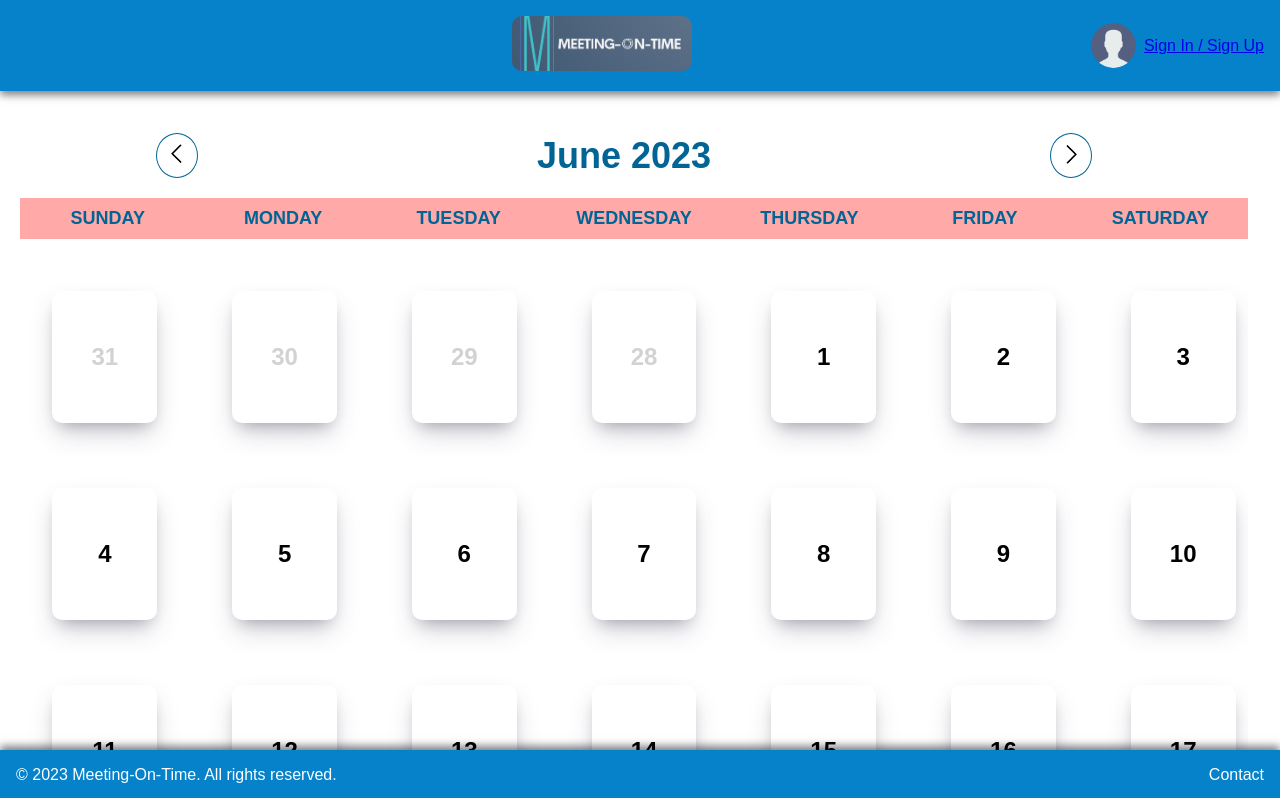
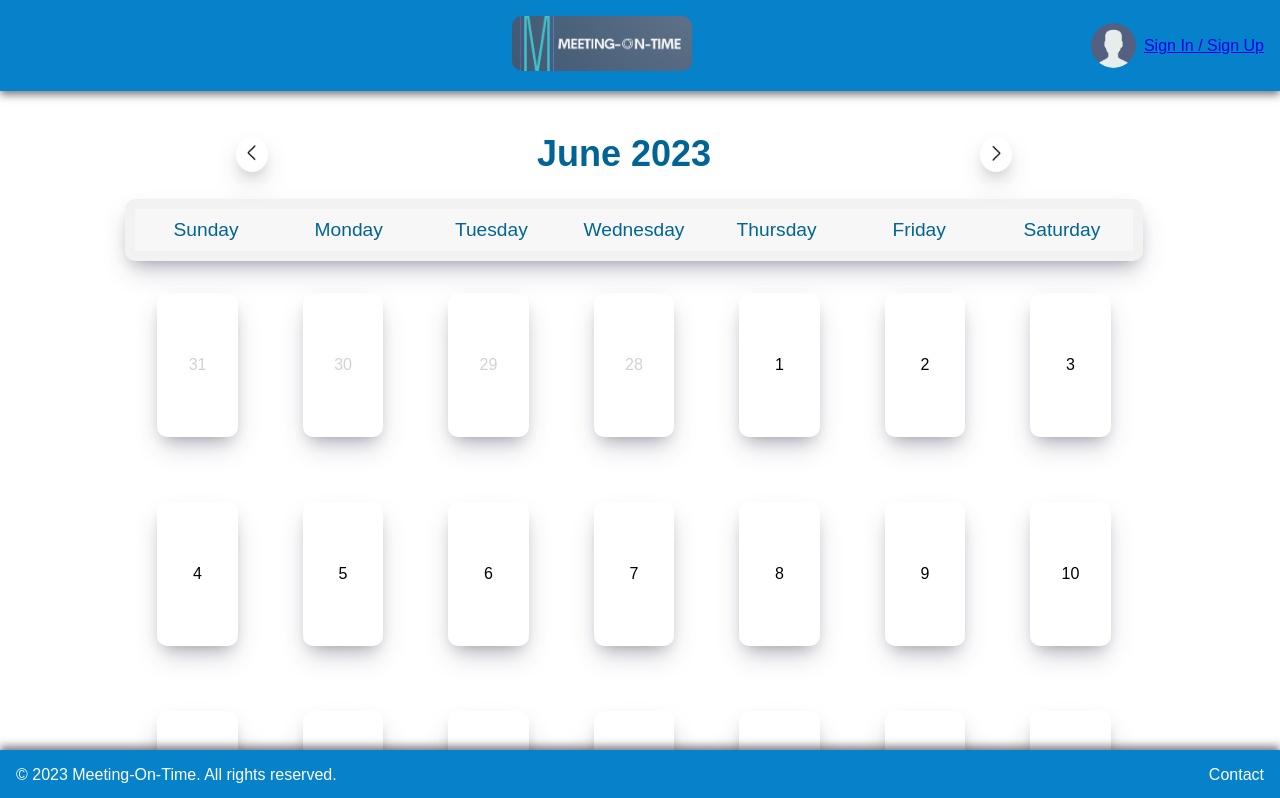
Before and after one commit to Benjamin-Dervieux/Meeting-On-Time, an Angular app: page / in a window 1280 px wide. Shown: the top 798 px of the page. Built offline with nearby package versions, Linux system fonts and the light colour scheme.

Commit message:
calendar css  updated

```diff
--- a/src/app/Components/calendar/calendar.component.css
+++ b/src/app/Components/calendar/calendar.component.css
@@ -2,16 +2,11 @@
   display: flex;
   justify-content: center;
   align-items: center;
-  min-height: 100vh;
-  min-width: 100vh;
   margin-right: 2rem;
 }
 
 .calendar {
-  width: 100%;
-  max-height: 100%;
-  overflow-y: auto;
-  overflow-x: hidden;
+  width: 80%;
   background-color: #fff;
   padding: 10px;
 }
@@ -23,6 +18,7 @@
   margin-bottom: 10px;
   color: #006494;
   font-size: 1.5em;
+  margin-bottom: 1.5rem;
 }
 
 .previousMonthBtn {
@@ -30,14 +26,19 @@
   background-color: white;
   margin-right: 3rem;
   cursor: pointer;
-  border: 0.5px solid #006494;
   border-radius: 50%;
+  box-shadow: rgba(50, 50, 93, 0.25) 0px 13px 27px -5px,
+    rgba(0, 0, 0, 0.3) 0px 8px 16px -8px;
 }
 
 .previousMonthBtn img {
-  width: 2.5rem;
-  height: 2.5rem;
+  width: 2rem;
+  height: 2rem;
   transform: rotate(180deg);
+}
+
+.previousMonthBtn:active {
+  background-color: #006494;
 }
 
 .nextMonthBtn {
@@ -45,88 +46,68 @@
   background-color: white;
   margin-left: 3rem;
   cursor: pointer;
-  border: 0.5px solid #006494;
   border-radius: 50%;
+  box-shadow: rgba(50, 50, 93, 0.25) 0px 13px 27px -5px,
+    rgba(0, 0, 0, 0.3) 0px 8px 16px -8px;
 }
 
 .nextMonthBtn img {
-  width: 2.5rem;
-  height: 2.5rem;
+  width: 2rem;
+  height: 2rem;
+}
+
+.nextMonthBtn:active {
+  background-color: #006494;
 }
 
 .weekdayContainer {
   display: flex;
   justify-content: space-between;
+  width: 100%;
   padding: 10px;
   background-color: #f2f2f2;
-  width: 100%;
-  max-height: 100%;
-  overflow-y: auto;
-  overflow-x: hidden;
-  background-color: #fff;
+  border-radius: 10px;
+  box-shadow: rgba(50, 50, 93, 0.25) 0px 13px 27px -5px,
+    rgba(0, 0, 0, 0.3) 0px 8px 16px -8px;
   padding: 10px;
 }
-
 
 .weekday {
   flex-basis: calc(100% / 7);
   text-align: center;
-  font-weight: bold;
   color: #006494;
   width: 100%;
-  max-height: 100%;
-  overflow-y: auto;
-  overflow-x: hidden;
-  background-color: #ffa9a9;
+  background-color: #f7f7f7;
   padding: 10px;
-  font-size: 18px;
-  font-weight: bold;
-  text-transform: uppercase;
+  font-size: 1.2em;
+  font-weight: 500;
 }
 
 .days {
   display: grid;
   grid-template: repeat(7, 1fr);
   width: 100%;
-  max-height: 100%;
-  overflow-y: auto;
-  overflow-x: hidden;
-  background-color: #fff;
-  padding: 10px;
 }
 
 .week {
   display: flex;
-  flex-basis: calc(100% / 7);
   justify-content: center;
-  gap: 30px;
+  gap: 20px;
   width: 100%;
-  max-height: 100%;
-  overflow-y: auto;
-  overflow-x: hidden;
-  background-color: #fff;
   padding: 10px;
 }
 
 .day {
-  width: 4rem;
-  height: 7rem;
   display: flex;
   margin: 1.4rem;
   align-items: center;
   justify-content: center;
-  font-size: 24px;
-  font-weight: bold;
-  text-transform: uppercase;
+  width: 100%;
+  height: 9rem;
+  font-size: 1em;
+  font-weight: 500;
   border-radius: 10px;
-  width: 100%;
-  max-height: 100%;
-  overflow-y: auto;
-  overflow-x: hidden;
-  background-color: #fff;
-  padding: 10px;
   cursor: pointer;
-  transition: background-color 0.2s ease-in-out;
   box-shadow: rgba(50, 50, 93, 0.25) 0px 13px 27px -5px,
     rgba(0, 0, 0, 0.3) 0px 8px 16px -8px;
 }
```
